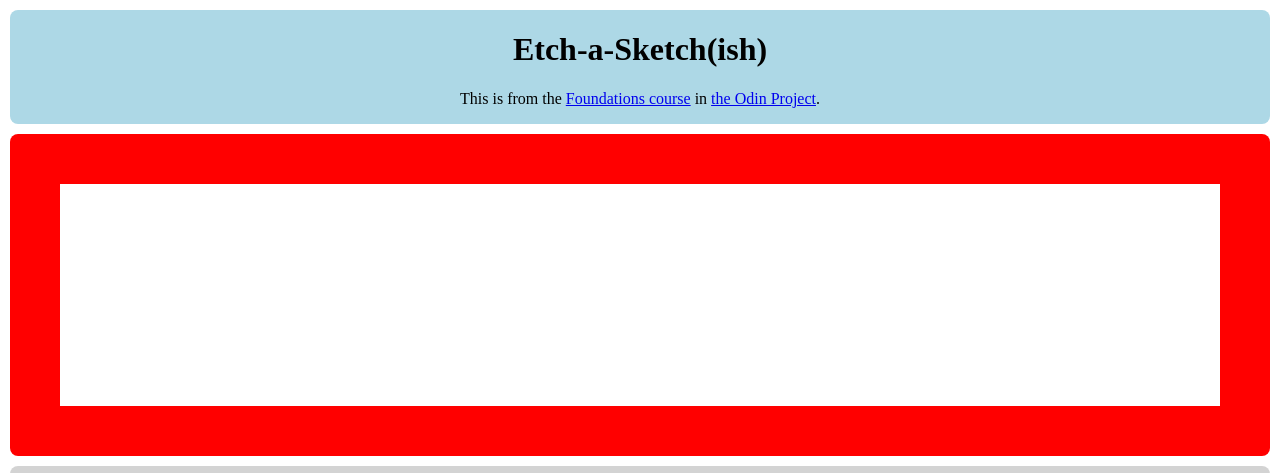
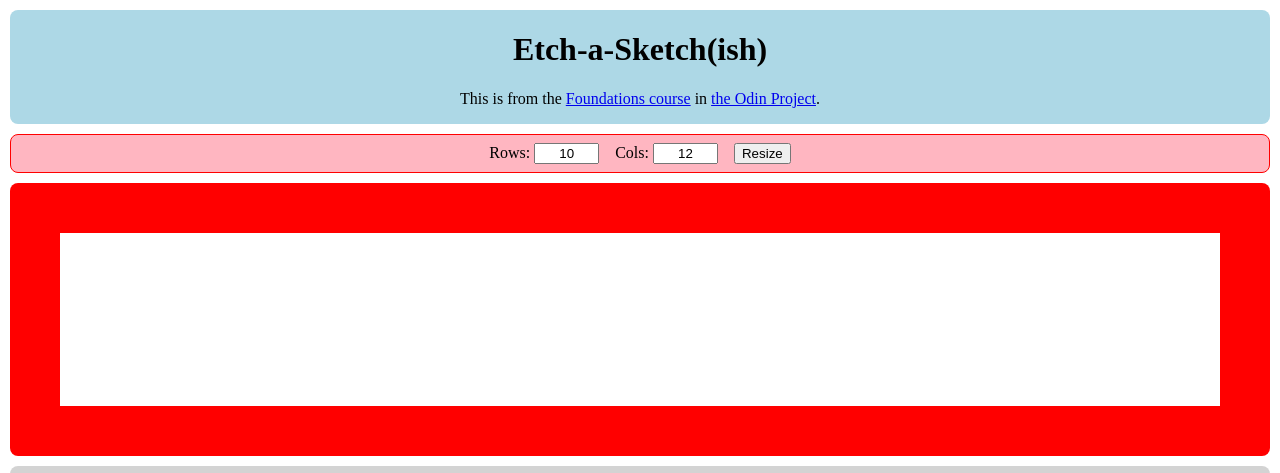
Before and after one commit to Spirko/odin-etchasketch, a plain HTML site: page index.html in a window 1280 px wide. Shown: the top 473 px of the page. Drawn offline with Linux system fonts and the light colour scheme; grey boxes are pictures that could not be loaded.

Commit message:
Added controls.

```diff
--- a/eas.js
+++ b/eas.js
@@ -1,12 +1,14 @@
 'use strict';
 
-function initEAS(rows=10, cols=10) {
+function initEAS(rows=10, cols=12) {
+  document.querySelector('#rows').value = rows;
+  document.querySelector('#cols').value = cols;
+
   const container = document.querySelector('#container');
-  container.innerText = '';
 
   const grid = document.createElement('div');
   grid.classList.add('grid');
-  container.appendChild(grid);
+  container.replaceChildren(grid);
 
   for(let i=0; i<rows; i++) {
     const gridRow = document.createElement('div');
@@ -25,9 +27,16 @@ function initEAS(rows=10, cols=10) {
   );
 }
 
+function doResize(e) {
+  const newRows = parseInt(document.querySelector('#rows').value);
+  const newCols = parseInt(document.querySelector('#cols').value);
+  initEAS(newRows, newCols);
+}
+document.querySelector('#resize').addEventListener('click', doResize);
+
 function activateCell(e) {
-  console.log(window.getComputedStyle(this).backgroundColor);
-  this.style.backgroundColor = 'black';
+  // console.log(window.getComputedStyle(this).backgroundColor);
+  setTimeout(() => this.style.backgroundColor = 'black', 0);
 }
 
 initEAS();
--- a/index.html
+++ b/index.html
@@ -15,6 +15,12 @@
      course</a> in <a href="https://www.theodinproject.com/">the Odin Project</a>.</p>
   </div>
 
+  <div id="controls">
+    <span>Rows: <input size=5 id="rows" value=""></span>
+    <span>Cols: <input size=5 id="cols" value=""></span>
+    <button id="resize">Resize</button>
+  </div>
+
   <div id="container">
     Once the Javascript is loaded, the etch-a-sketch should appear here.
   </div>
```
